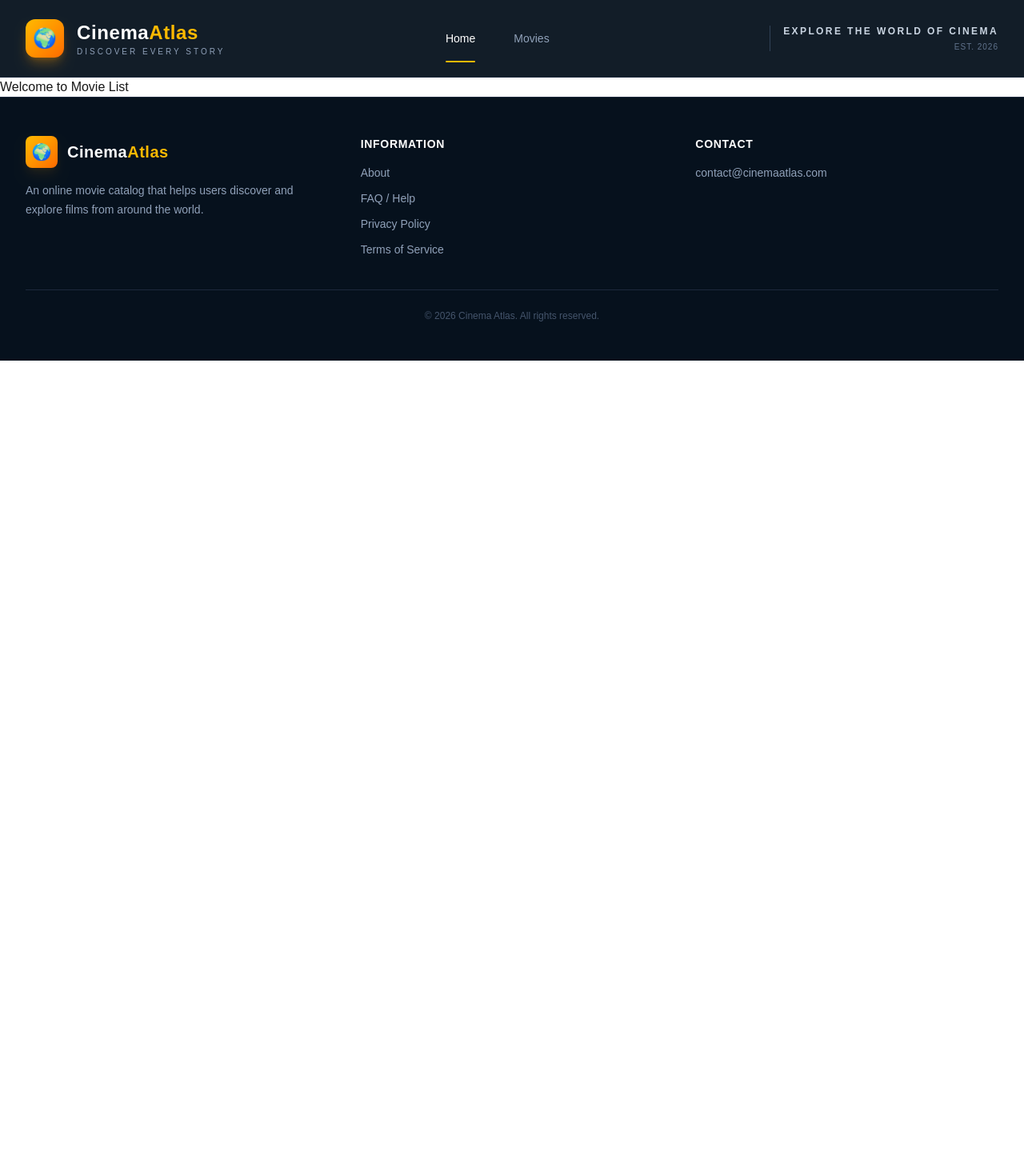
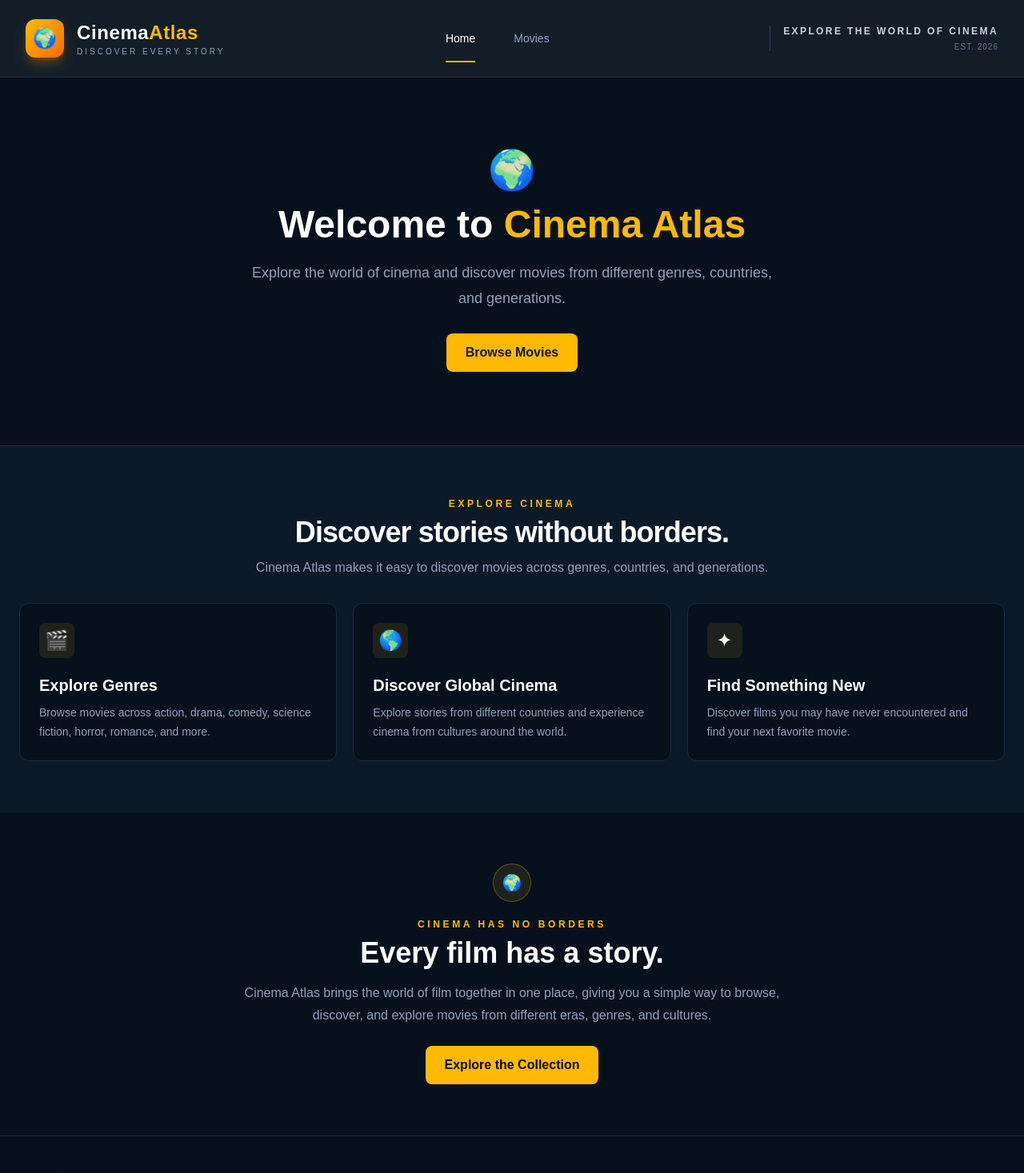
Before and after one commit to mebestaca/theinternetmovierental, a Next.js app: page / in a window 1280 px wide. Shown: the top 1467 px of the page at 80% size. Before the commit the page ends 800 px from the top, so only its background shows below. Built offline with nearby package versions, Linux system fonts and the light colour scheme.

Commit message:
edited layout and home page

```diff
--- a/app/layout.tsx
+++ b/app/layout.tsx
@@ -1,6 +1,8 @@
 import type { Metadata } from "next";
 import { Geist, Geist_Mono } from "next/font/google";
 import "./globals.css";
+import Navbar from "./components/Navbar";
+import Footer from "./components/Footer";
 
 const geistSans = Geist({
   variable: "--font-geist-sans",
@@ -23,7 +25,11 @@ export default function RootLayout({ children }: LayoutProps<"/">) {
       lang="en"
       className={`${geistSans.variable} ${geistMono.variable} h-full antialiased`}
     >
-      <body className="min-h-full flex flex-col">{children}</body>
+      <body className="min-h-full flex flex-col">
+        <Navbar/>
+        {children}
+        <Footer/>
+        </body>
     </html>
   );
 }
--- a/app/page.tsx
+++ b/app/page.tsx
@@ -1,17 +1,148 @@
-import Footer from "./components/Footer";
-import Navbar from "./components/Navbar";
+import Link from "next/link";
 
-export default function Home() {
+export default function HomePage() {
   return (
-    <>
-      <Navbar />
+    <main className="min-h-screen bg-[#06111D] text-white">
 
-      <main>
-        <h2>Welcome to Movie List</h2>
-      </main>
+      <section className="flex min-h-[460px] items-center justify-center px-6 py-20 text-center">
+        <div className="max-w-3xl">
 
-      <Footer />
+          <div className="mb-5 text-5xl">
+            🌍
+          </div>
 
-    </>
+          <h1 className="text-4xl font-bold sm:text-5xl">
+            Welcome to{" "}
+            <span className="text-amber-400">
+              Cinema Atlas
+            </span>
+          </h1>
+
+          <p className="mx-auto mt-5 max-w-2xl text-lg leading-8 text-slate-400">
+            Explore the world of cinema and discover movies from different
+            genres, countries, and generations.
+          </p>
+
+          <Link
+            href="/movies"
+            className="mt-7 inline-block rounded-lg bg-amber-400 px-6 py-3 font-semibold text-slate-900 transition hover:bg-amber-300"
+          >
+            Browse Movies
+          </Link>
+
+        </div>
+      </section>
+
+      <section className="border-t border-slate-800 bg-[#0B1928] px-6 py-16">
+
+        <div className="mx-auto max-w-7xl">
+
+          <div className="text-center">
+
+            <p className="text-xs font-semibold uppercase tracking-[0.3em] text-amber-400">
+              Explore Cinema
+            </p>
+
+            <h2 className="mt-2 text-3xl font-bold tracking-tight sm:text-4xl">
+              Discover stories without borders.
+            </h2>
+
+            <p className="mx-auto mt-3 max-w-2xl text-slate-400">
+              Cinema Atlas makes it easy to discover movies across genres,
+              countries, and generations.
+            </p>
+
+          </div>
+
+          <div className="mt-8 grid gap-5 md:grid-cols-3">
+
+            <div className="rounded-xl border border-slate-800 bg-[#06111D] p-6">
+
+              <div className="flex h-11 w-11 items-center justify-center rounded-lg bg-amber-400/10 text-2xl">
+                🎬
+              </div>
+
+              <h3 className="mt-5 text-xl font-semibold">
+                Explore Genres
+              </h3>
+
+              <p className="mt-2 text-sm leading-6 text-slate-400">
+                Browse movies across action, drama, comedy, science fiction,
+                horror, romance, and more.
+              </p>
+
+            </div>
+
+            <div className="rounded-xl border border-slate-800 bg-[#06111D] p-6">
+
+              <div className="flex h-11 w-11 items-center justify-center rounded-lg bg-amber-400/10 text-2xl">
+                🌎
+              </div>
+
+              <h3 className="mt-5 text-xl font-semibold">
+                Discover Global Cinema
+              </h3>
+
+              <p className="mt-2 text-sm leading-6 text-slate-400">
+                Explore stories from different countries and experience cinema
+                from cultures around the world.
+              </p>
+
+            </div>
+
+            <div className="rounded-xl border border-slate-800 bg-[#06111D] p-6">
+
+              <div className="flex h-11 w-11 items-center justify-center rounded-lg bg-amber-400/10 text-2xl">
+                ✦
+              </div>
+
+              <h3 className="mt-5 text-xl font-semibold">
+                Find Something New
+              </h3>
+
+              <p className="mt-2 text-sm leading-6 text-slate-400">
+                Discover films you may have never encountered and find your
+                next favorite movie.
+              </p>
+
+            </div>
+
+          </div>
+        </div>
+      </section>
+
+      <section className="px-6 py-16 text-center">
+
+        <div className="mx-auto max-w-3xl">
+
+          <div className="mx-auto flex h-12 w-12 items-center justify-center rounded-full border border-amber-400/30 bg-amber-400/10 text-xl">
+            🌍
+          </div>
+
+          <p className="mt-5 text-xs font-semibold uppercase tracking-[0.3em] text-amber-400">
+            Cinema Has No Borders
+          </p>
+
+          <h2 className="mt-2 text-3xl font-bold sm:text-4xl">
+            Every film has a story.
+          </h2>
+
+          <p className="mx-auto mt-4 max-w-2xl leading-7 text-slate-400">
+            Cinema Atlas brings the world of film together in one place,
+            giving you a simple way to browse, discover, and explore movies
+            from different eras, genres, and cultures.
+          </p>
+
+          <Link
+            href="/movies"
+            className="mt-6 inline-flex rounded-lg bg-amber-400 px-6 py-3 font-semibold text-slate-950 transition hover:bg-amber-300"
+          >
+            Explore the Collection
+          </Link>
+
+        </div>
+      </section>
+
+    </main>
   );
 }
```
